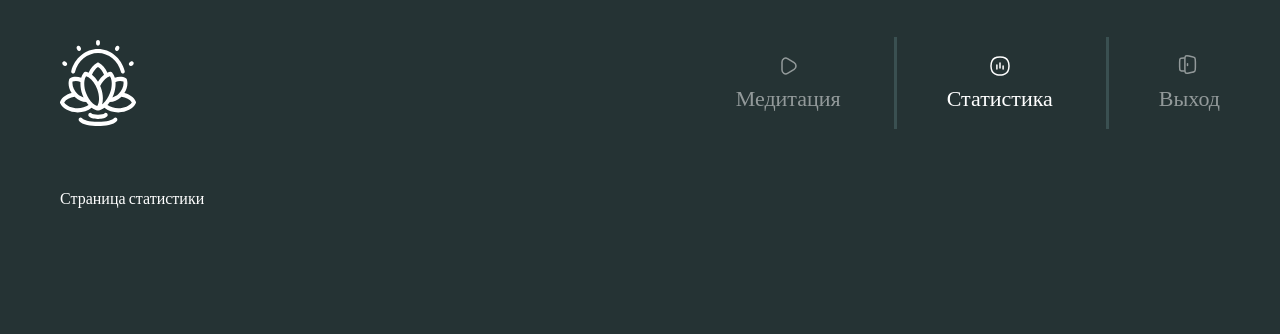
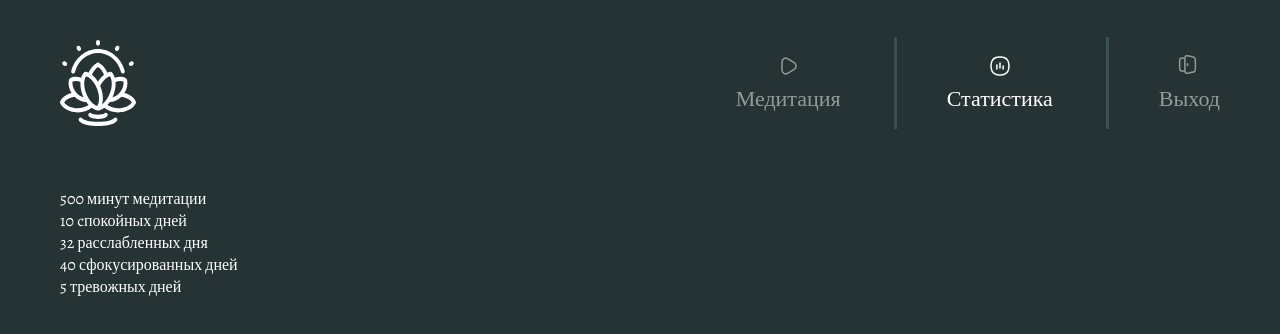
Before and after one commit to itsslava/meditation-app, a Vue app: page /main/statistic in a window 1280 px wide. Shown: the top 334 px of the page. Built offline with nearby package versions, Linux system fonts and the light colour scheme.

Commit message:
chore(profile-panel & statistic-view): rename profile-img.png to profile-avatar.png, add some test text

```diff
--- a/src/components/profile-panel.vue
+++ b/src/components/profile-panel.vue
@@ -16,7 +16,7 @@ const menuItems = [
 
 <template>
   <div class="profile-panel">
-    <img class="profile-img" src="../assets/profile-img.png" alt="User Avatar" />
+    <img class="profile-img" src="../assets/profile-avatar.png" alt="User Avatar" />
     <h1 class="profile-title">Добро пожаловать, Наталья!</h1>
     <div class="profile-desc">Как вы сегодня себя чувствуете?</div>
     <ul class="profile-list">
--- a/src/views/statistic-view.vue
+++ b/src/views/statistic-view.vue
@@ -1 +1,7 @@
-<template>Страница статистики</template>
+<template>
+  <div>500 минут медитации</div>
+  <div>10 cпокойных дней</div>
+  <div>32 расслабленных дня</div>
+  <div>40 сфокусированных дней</div>
+  <div>5 тревожных дней</div>
+</template>
```
Also changed, not shown: src/assets/profile-avatar.png (renamed from src/assets/profile-img.png).
